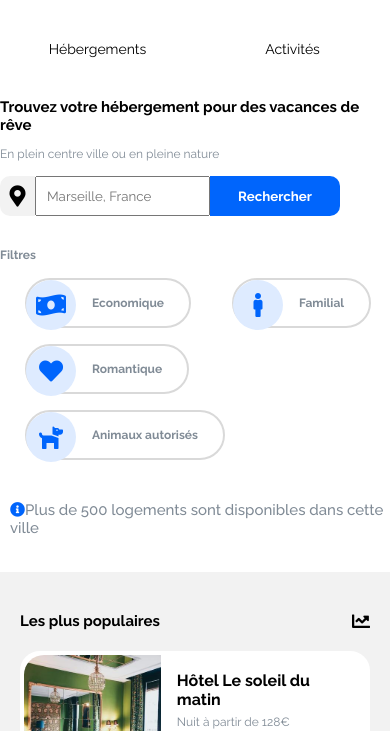
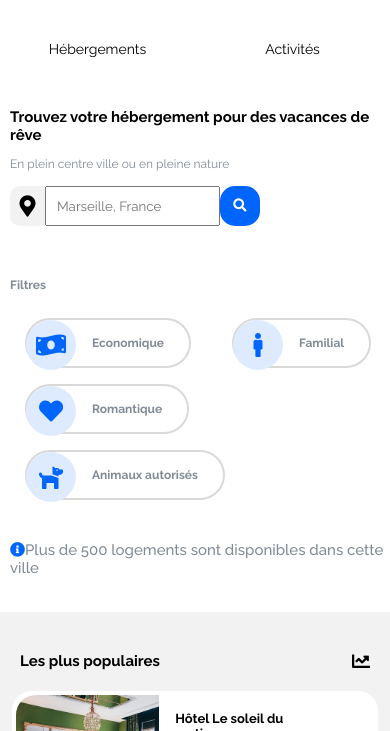
Before and after one commit to NicolasFeillard/P2-Booki, a plain HTML site: page index.html in a window 390 px wide. Shown: the part 113-844 px from the top of the page. Drawn offline with Linux system fonts and the light colour scheme.

Commit message:
derniere modification

```diff
--- a/index.html
+++ b/index.html
@@ -11,7 +11,6 @@
     <link rel="stylesheet" href="https://use.fontawesome.com/releases/v5.15.1/css/all.css"
         integrity="sha384-vp86vTRFVJgpjF9jiIGPEEqYqlDwgyBgEF109VFjmqGmIY/Y4HV4d3Gp2irVfcrp" crossorigin="anonymous">
     <meta name="viewport" content="width=device-width, initial-scale=1.0">
-    <!-- to avoid favicon error 404 in the console -->
     <link rel="shortcut icon" href="#">
     <link rel="stylesheet"
         href="https://cdn.jsdelivr.net/npm/@fortawesome/fontawesome-free@5.15.4/css/fontawesome.min.css"
@@ -52,7 +51,7 @@
                     </div>
                     <input type="search" class="type-research" placeholder="Marseille, France" name="location-research">
                     <button class="to-research"><span>Rechercher</span></button>
-                    <button class="to-research_magnifying"><span><i class="fas fa-research"></i></span></button>
+                    <button class="to-research_magnifying"><i class="fas fa-research">&#xf002;</i></button>
                 </div>
             </div>
         </div>
--- a/style.css
+++ b/style.css
@@ -177,7 +177,6 @@ header nav {
   outline: none;
   font-weight: bold;
 }
-
 .to-research_magnifying {
   display: none;
 }
@@ -412,7 +411,7 @@ header nav {
 
 .popular_title_content h3 {
   font-weight: bold;
-  font-size: 16px;
+  font-size: 13px;
 }
 
 .popular_price_content {
@@ -620,7 +619,7 @@ header nav {
   .content {
     background-color: white;
     display: flex;
-    flex-wrap: column-reverse;
+    flex-wrap: wrap;
   }
   .main {
     width: 80%;
@@ -673,6 +672,9 @@ header nav {
     header nav{
       width: 100%;
     }
+    .header_2 {
+      margin: 10px;
+    }
 
     .headernavlink{
       text-align: center;
@@ -697,14 +699,30 @@ header nav {
     .content {
       padding: 0;
     }
+    .to-research_magnifying {
+      width: 40px;
+      display: flex;
+      justify-content: center;
+      align-items: center;
+      background-color: #0065fc;
+      border-radius: 15px;
+      border: none;
+    }
+    .to-research_magnifying i {
+      color: white;
+    }
+  .to-research {
+    display: none;
+  }
 
     .header_2,
     .section-filters,
     .title_filters,
     .number_accommodations,
     #popular_accommadations_contents{
-      padding: 0’;
+      padding: 0;
     }
+
 
     #popular_accommadations_contents{
       border-radius: 0;
@@ -728,6 +746,7 @@ header nav {
     }
     .title_filters {
       align-self: flex-start;
+      margin: 10px;
     }
     .filters {
       gap: 16px;
@@ -744,7 +763,7 @@ header nav {
       width: 100%;
     }
     .vignettes_the_most_popular{
-      padding: 16px 12px’;
+      padding: 16px 12px;
     }
     .box_card {
       border-radius: 4px;
```
Also changed, not shown: 1 other file.
